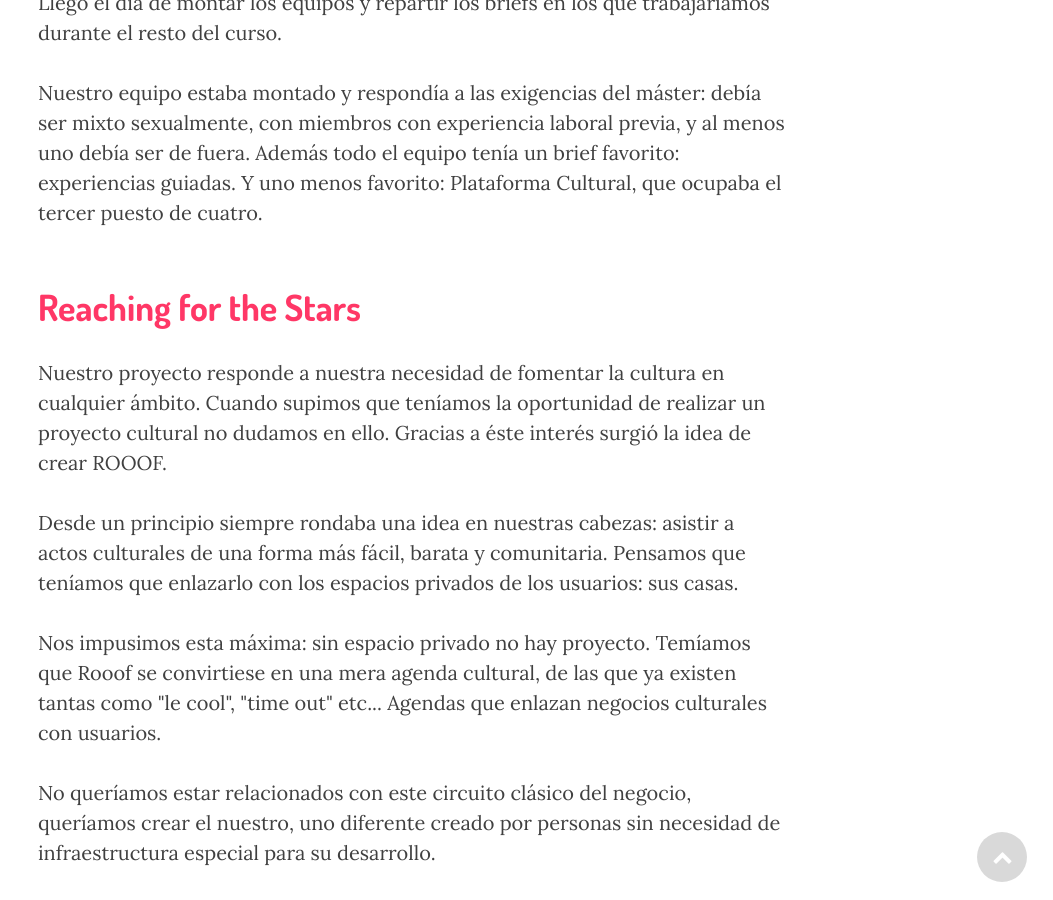
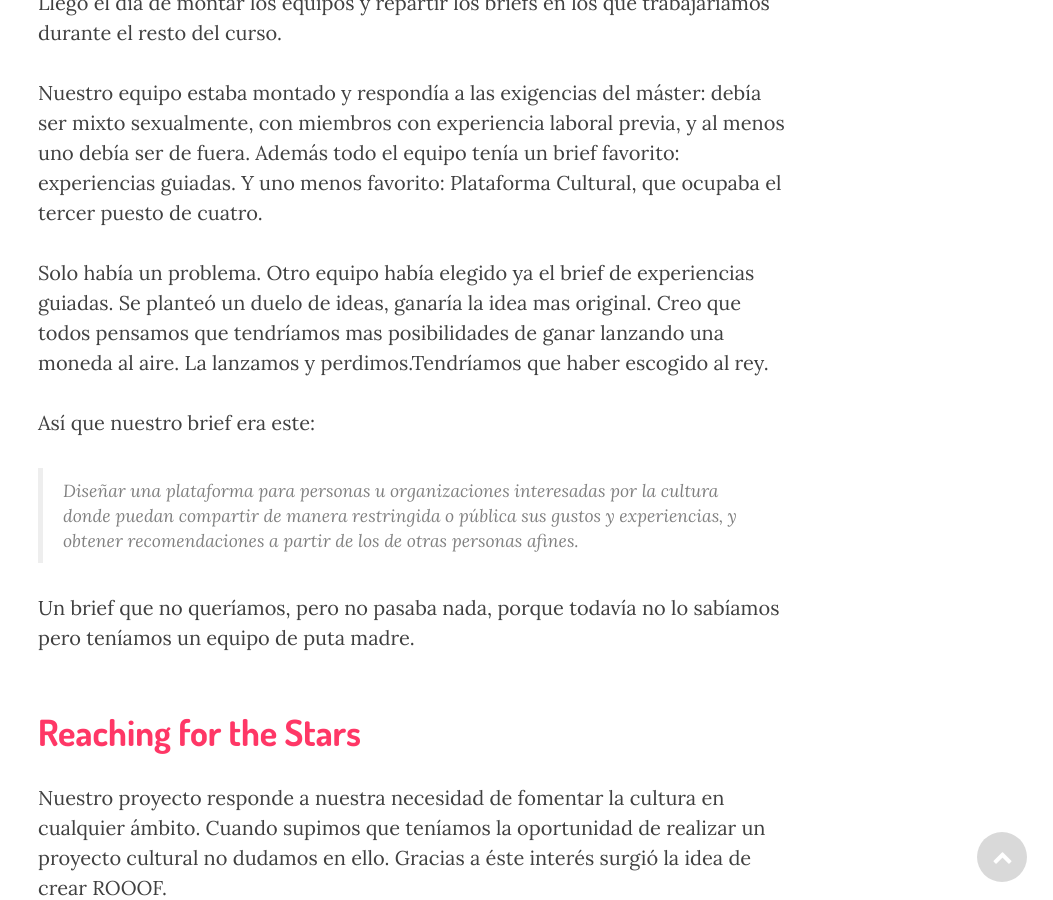
Before and after one commit to Rooof-Project/memoria, a Jekyll site: the page built from _posts/2015-04-20-como-empezo-todo.markdown, in a window 1280 px wide and 900 px high, scrolled down 765 px. Shown: the whole window, without its empty margins (227-1280 px from the left). Built offline with Jekyll 4.4.1, drawn with Linux system fonts in a browser that asks for light colours; nearby versions of some CDN libraries.

Commit message:
Updated 2015-04-20-como-empezo-todo.markdown

```diff
--- a/_posts/2015-04-20-como-empezo-todo.markdown
+++ b/_posts/2015-04-20-como-empezo-todo.markdown
@@ -13,6 +13,13 @@ published: true
 <p>Llegó el día de montar los equipos y repartir los briefs en los que trabajaríamos durante el resto del curso.</p>
 
 <p>Nuestro equipo estaba montado y respondía a las exigencias del máster: debía ser mixto sexualmente, con miembros con experiencia laboral previa, y al menos uno debía ser de fuera. Además todo el equipo tenía un brief favorito: experiencias guiadas. Y uno menos favorito: Plataforma Cultural, que ocupaba el tercer puesto de cuatro.</p>
+
+<p>Solo había un problema. Otro equipo había elegido ya el brief de experiencias guiadas. Se planteó un duelo de ideas, ganaría la idea mas original. Creo que todos pensamos que tendríamos mas posibilidades de ganar lanzando una moneda al aire. La lanzamos y perdimos.Tendríamos que haber escogido al rey.</p>
+
+<p>Así que nuestro brief era este:</p>
+<blockquote>Diseñar una plataforma para personas u organizaciones interesadas por la cultura donde puedan compartir de manera restringida o pública sus gustos y experiencias, y obtener recomendaciones a partir de los de otras personas afines. </blockquote>
+
+<p>Un brief que no queríamos, pero no pasaba nada, porque todavía no lo sabíamos pero teníamos un equipo de puta madre.</p>
 
 
 
```
